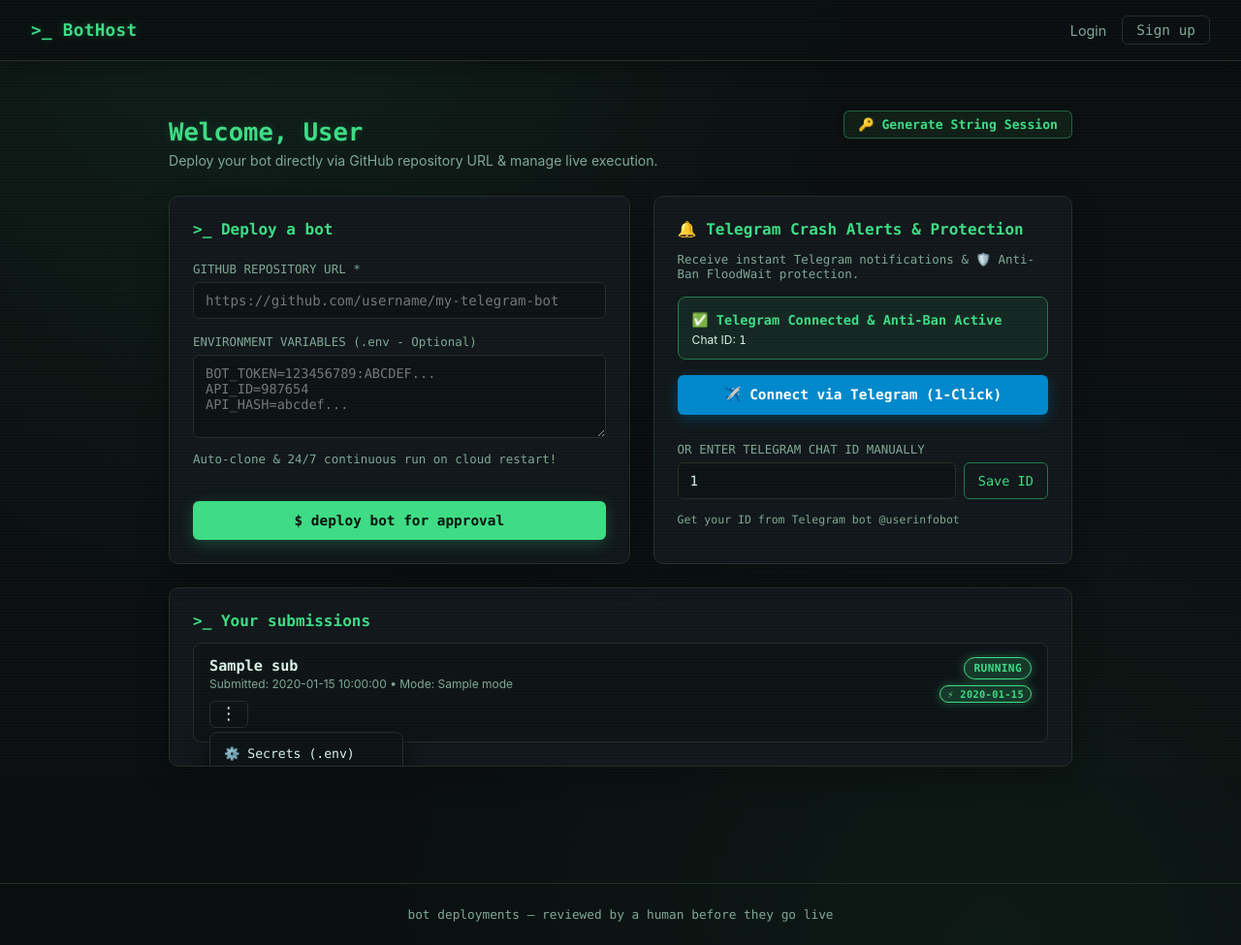
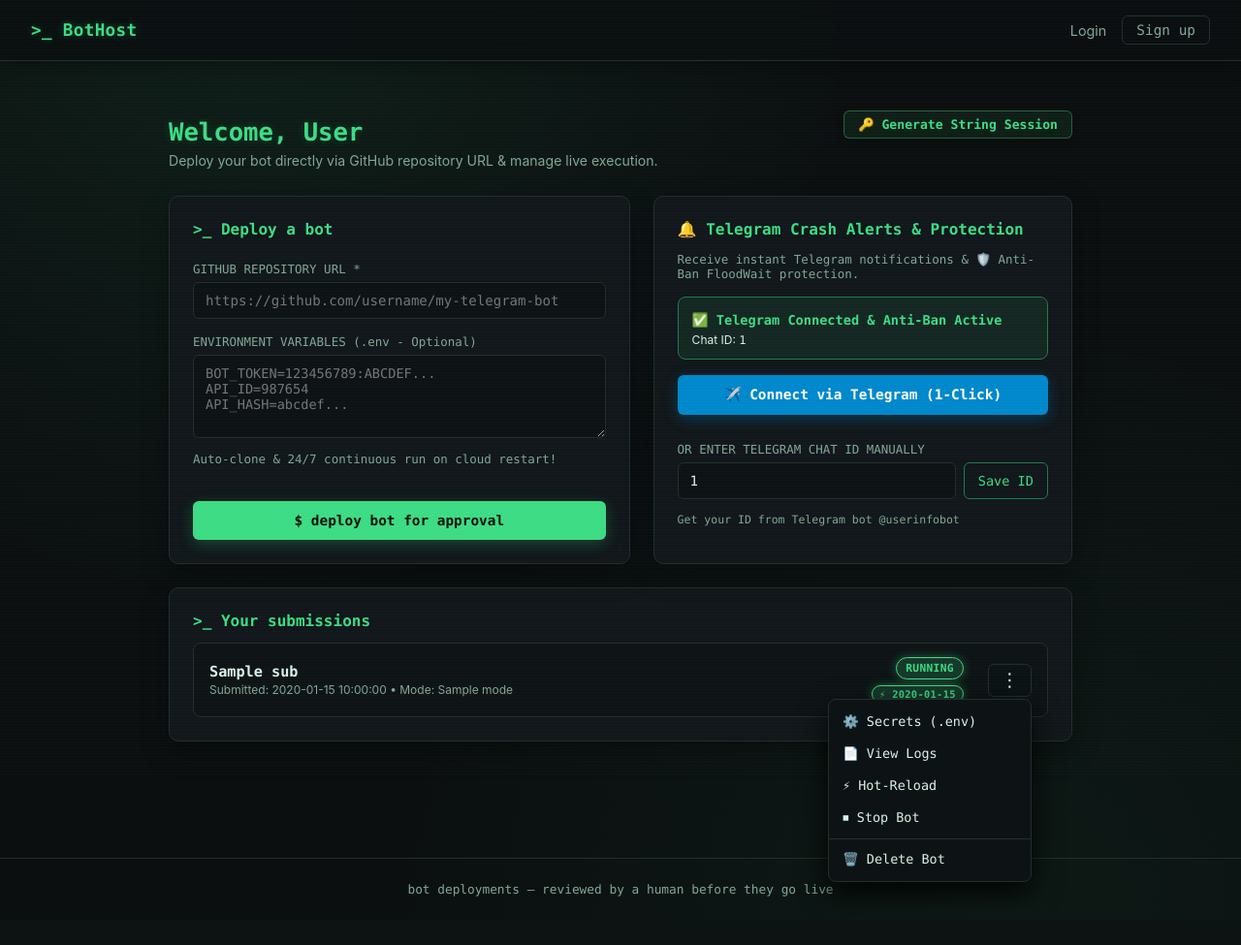
Before and after one commit to sachinmandawi/bothost, a Flask app: template templates/dashboard.html in a window 1280 px wide, after a click that opens the changed part. Shown: the whole page at 97% size. After the commit the page ends 925 px from the top, so only its background shows below. Run offline with Flask 3, Linux system fonts and the light colour scheme; the template is opened without the code that fills it: most values are stand-ins (such as "Sample title", 1, 10 or a date in 2020).

Commit message:
Fix 3-dots dropdown menu alignment to right and prevent container overflow clipping

```diff
--- a/templates/dashboard.html
+++ b/templates/dashboard.html
@@ -4,21 +4,39 @@
 
 {% block content %}
 <style>
-/* 3-Dot Action Dropdown Menu for Original Theme */
+/* Fix container clipping */
+.panel {
+    overflow: visible !important;
+}
+
+.submission-list {
+    overflow: visible !important;
+}
+
+.submission-item {
+    overflow: visible !important;
+    position: relative;
+    display: flex;
+    justify-content: space-between;
+    align-items: center;
+}
+
+/* 3-Dot Action Dropdown Menu - Aligned Right & High Z-Index */
 .dots-dropdown {
     position: relative;
     display: inline-block;
+    margin-left: auto;
 }
 
 .btn-dots {
-    background: rgba(13, 19, 21, 0.8);
+    background: rgba(13, 19, 21, 0.9);
     border: 1px solid var(--border);
     color: var(--text);
-    padding: 4px 10px;
+    padding: 6px 12px;
     border-radius: 6px;
     cursor: pointer;
     font-family: var(--mono);
-    font-size: 1.1rem;
+    font-size: 1.2rem;
     line-height: 1;
     transition: all 0.2s ease;
 }
@@ -26,25 +44,27 @@
 .btn-dots:hover {
     border-color: var(--accent);
     color: var(--accent);
-    box-shadow: 0 0 10px rgba(61, 220, 132, 0.2);
+    box-shadow: 0 0 12px rgba(61, 220, 132, 0.25);
 }
 
 .dots-menu {
     display: none;
     position: absolute;
-    left: 0;
-    top: 32px;
+    right: 0;
+    left: auto;
+    top: 36px;
     background: #0d1315;
     border: 1px solid var(--border);
     border-radius: 8px;
-    width: 200px;
-    box-shadow: 0 8px 24px rgba(0, 0, 0, 0.6);
-    z-index: 100;
+    width: 210px;
+    box-shadow: 0 12px 30px rgba(0, 0, 0, 0.85);
+    z-index: 99999 !important;
     padding: 6px 0;
 }
 
 .dots-menu.active {
     display: block;
+    animation: fadeIn 0.15s ease-out;
 }
 
 .dots-menu-item {
@@ -52,9 +72,9 @@
     text-align: left;
     background: none;
     border: none;
-    padding: 8px 14px;
+    padding: 9px 14px;
     color: var(--text);
-    font-size: 0.82rem;
+    font-size: 0.84rem;
     font-family: var(--mono);
     display: flex;
     align-items: center;
@@ -66,12 +86,12 @@
 }
 
 .dots-menu-item:hover {
-    background: rgba(61, 220, 132, 0.1);
+    background: rgba(61, 220, 132, 0.12);
     color: var(--accent);
 }
 
 .dots-menu-item.danger-item:hover {
-    background: rgba(255, 95, 87, 0.15);
+    background: rgba(255, 95, 87, 0.18);
     color: var(--danger);
 }
 
@@ -147,14 +167,25 @@
     <ul class="submission-list">
       {% for sub in submissions %}
         <li class="submission-item">
-          <div style="flex: 1;">
+          <!-- Left Content Info -->
+          <div style="flex: 1; padding-right: 15px;">
             <div style="display: flex; align-items: center; gap: 8px; flex-wrap: wrap;">
               <span class="mono" style="font-weight: 600; font-size: 0.95rem;">{{ sub.name }}</span>
             </div>
             <span class="tiny">Submitted: {{ sub.created_at }} &bull; Mode: {{ sub.mode }}</span>
+          </div>
 
-            <!-- Original UI + Single 3-Dots Dropdown containing all actions -->
-            <div style="margin-top: 10px; display: flex; gap: 8px; align-items: center;">
+          <!-- Middle Stacked Status Badges -->
+          <div style="display: flex; flex-direction: column; align-items: flex-end; gap: 6px; margin-right: 15px;">
+            <span class="status status-{{ sub.status }}">{{ sub.status }}</span>
+            {% if sub.status == 'running' %}
+              <span class="status status-running" style="font-size: 0.65rem; padding: 2px 7px;">
+                ⚡ {{ sub.uptime_str if sub.uptime_str else 'Online' }}
+              </span>
+            {% endif %}
+          </div>
+
+          <!-- Right Aligned 3-Dots Action Dropdown Menu -->
           <div class="dots-dropdown">
             <button class="btn-dots" onclick="toggleDotsMenu(event, 'menu-{{ sub.id }}')">⋮</button>
             <div id="menu-{{ sub.id }}" class="dots-menu">
@@ -184,18 +215,6 @@
                 🗑️ Delete Bot
               </a>
             </div>
-              </div>
-            </div>
-          </div>
-
-          <!-- Clean Stacked Status Badges -->
-          <div style="display: flex; flex-direction: column; align-items: flex-end; gap: 6px; margin-left: 8px;">
-            <span class="status status-{{ sub.status }}">{{ sub.status }}</span>
-            {% if sub.status == 'running' %}
-              <span class="status status-running" style="font-size: 0.65rem; padding: 2px 7px;">
-                ⚡ {{ sub.uptime_str if sub.uptime_str else 'Online' }}
-              </span>
-            {% endif %}
           </div>
         </li>
       {% endfor %}
```
Lines whose indentation alone changed are shown as unchanged.
